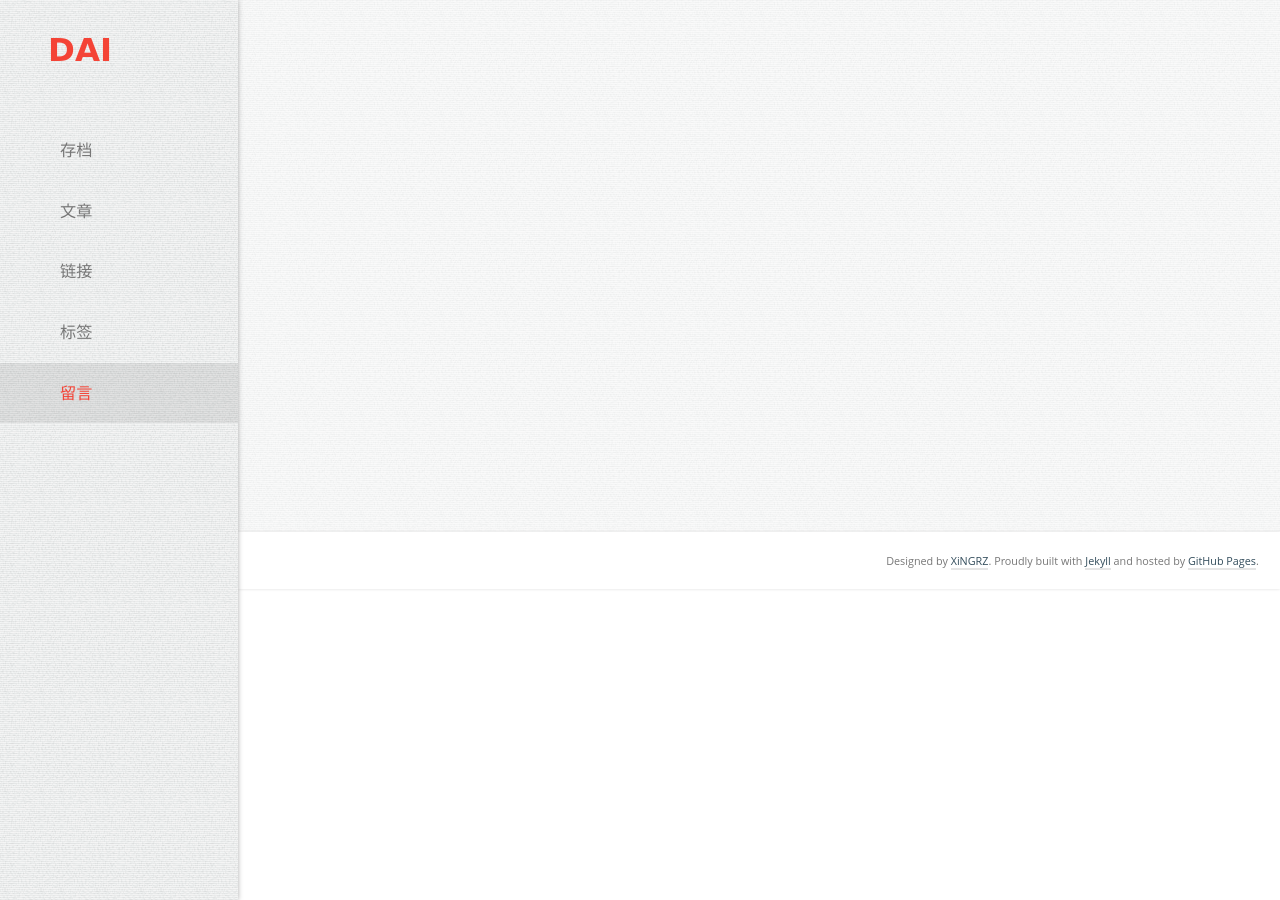
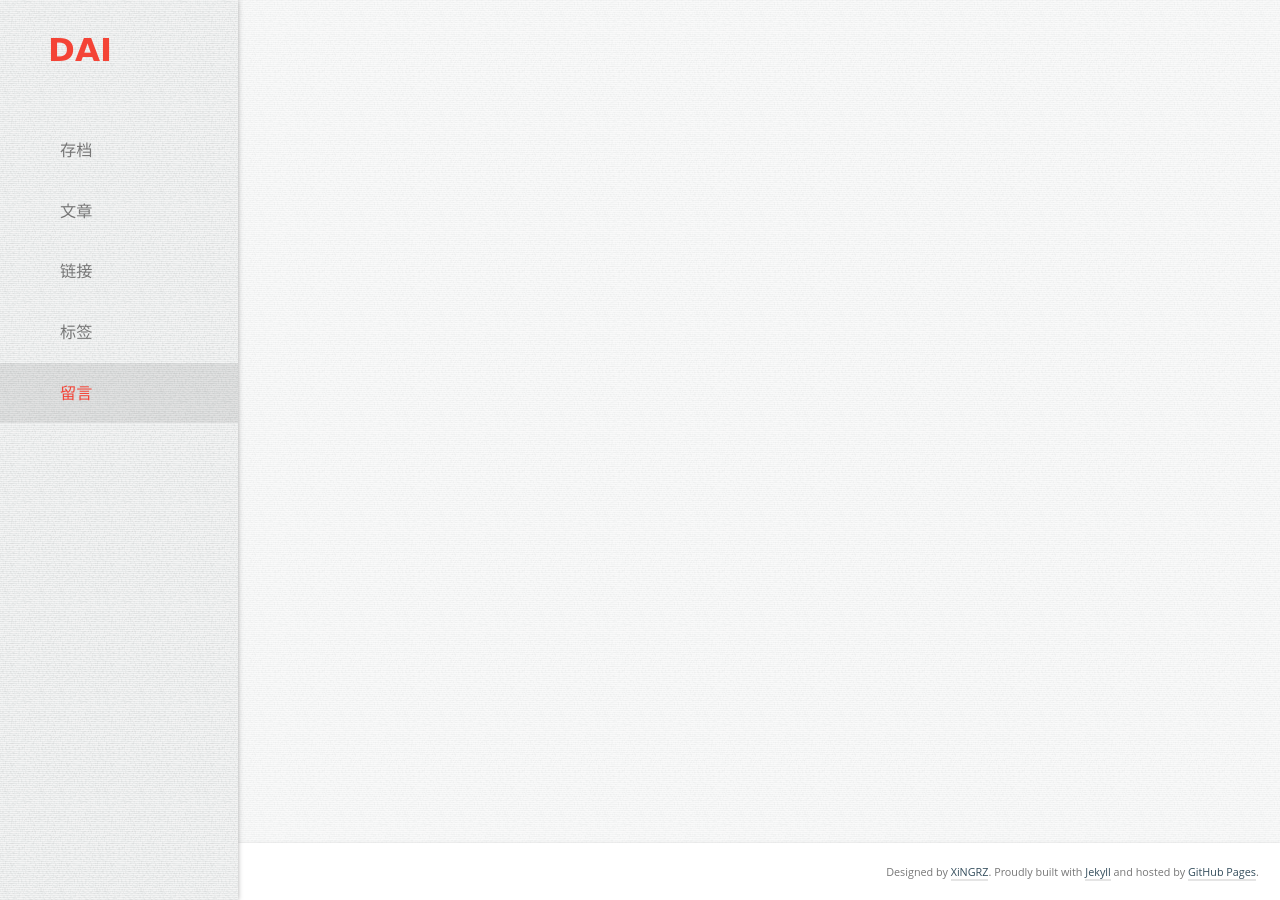
Before and after one commit to daishiwen/blog, a Jekyll site: the page built from u-guestbook.html, in a window 1280 px wide and 900 px high, scrolled down 177 px. Built offline with Jekyll 4.4.1, drawn with Linux system fonts in a browser that asks for light colours; comment, search, counter and statistics services are not loaded.

Commit message:
调整site-content的min-height为100vh

```diff
--- a/_sass/_content.scss
+++ b/_sass/_content.scss
@@ -1,6 +1,6 @@
 .site-content {
   max-width: 800px;
-  min-height: 60vh;
+  min-height: 100vh;
   margin-left: 31px;
   margin-top: -20px;
 
```
